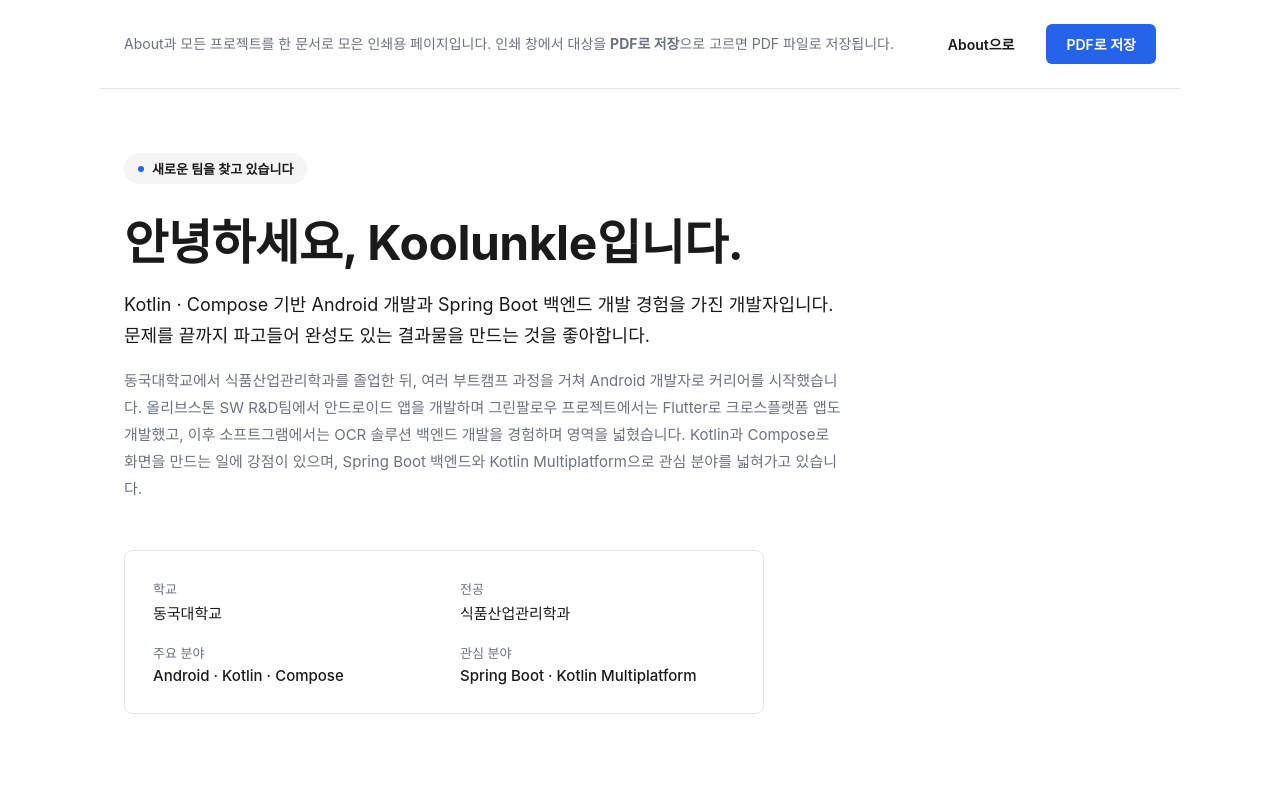
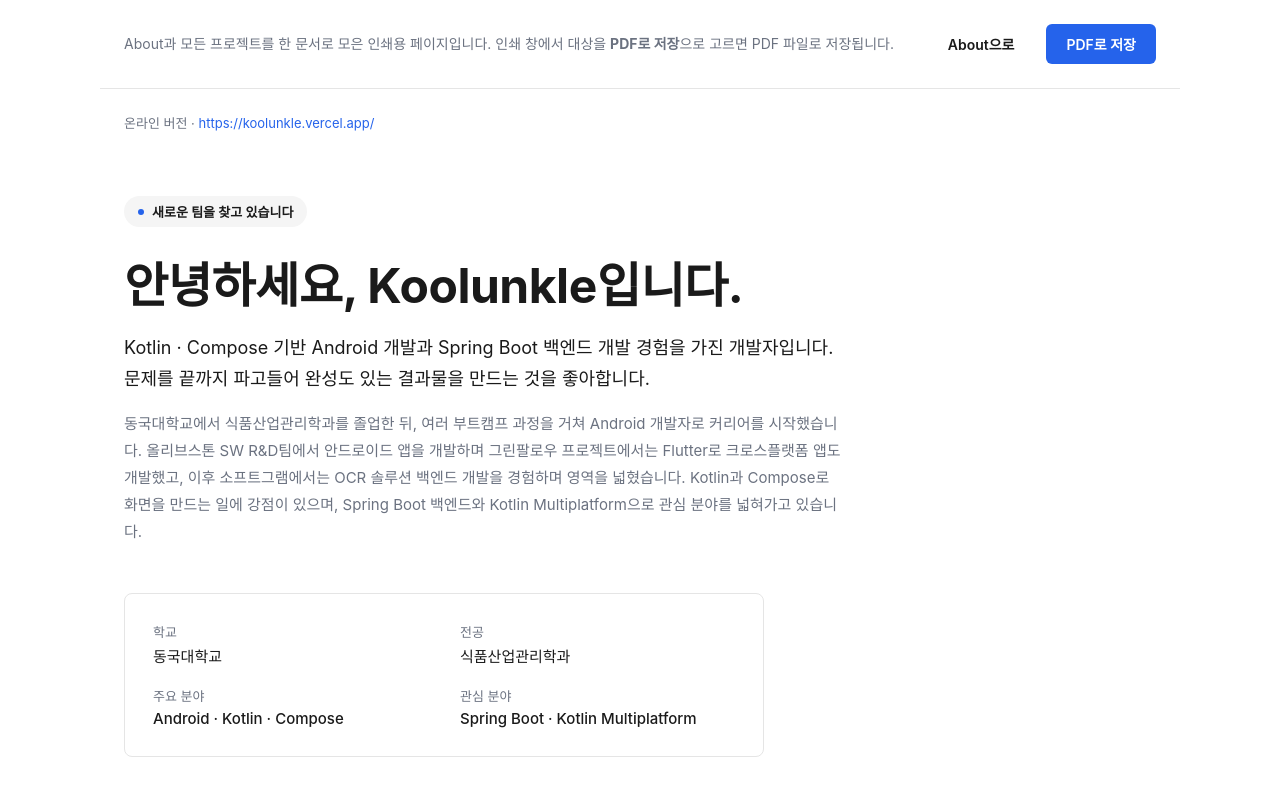
Before and after one commit to koolunkle-archive/project-hub, a plain HTML site: page print.html in a window 1280 px wide. Shown: the top 791 px of the page. Drawn offline with Linux system fonts and the light colour scheme; a web font is replaced by a local one.

Commit message:
feat: About에 포트폴리오 PDF 버튼 추가 및 PDF에 온라인 주소 표시
- About 상단 버튼에 인쇄용 페이지로 가는 '포트폴리오 PDF' 추가
- 저장한 PDF 맨 위에 대표 주소(koolunkle.vercel.app)를 표시해 최신 버전으로 찾아올 수 있게 함

```diff
--- a/about.html
+++ b/about.html
@@ -46,6 +46,7 @@
         <a class="btn btn-secondary" href="mailto:a43361904@gmail.com"
           >이메일 보내기</a
         >
+        <a class="btn btn-secondary" href="print.html">포트폴리오 PDF</a>
       </div>
 
       <dl class="about-info">
--- a/css/style.css
+++ b/css/style.css
@@ -856,6 +856,19 @@ body {
   font-family: inherit;
 }
 
+.print-source {
+  max-width: 1080px;
+  margin: 0 auto;
+  padding: 24px 24px 0;
+  font-size: 13px;
+  color: var(--color-subtext);
+}
+
+.print-source a {
+  color: var(--color-point);
+  text-decoration: none;
+}
+
 .print-loading {
   max-width: 1080px;
   margin: 0 auto;
--- a/js/print.js
+++ b/js/print.js
@@ -18,7 +18,11 @@ async function renderPrintDocument() {
     .map((data) => `<article class="print-project">${buildProjectHtml(data, { withBack: false })}</article>`)
     .join("");
 
+  // PDF에서도 최신 온라인 버전으로 찾아올 수 있도록 사이트 주소를 맨 위에 표시한다
+  // 예전 주소나 로컬에서 저장해도 대표 주소가 찍히도록 고정한다
+  const siteUrl = "https://koolunkle.vercel.app/";
   root.innerHTML = `
+    <p class="print-source">온라인 버전 · <a href="${siteUrl}">${siteUrl}</a></p>
     ${aboutHtml}
     <section class="print-projects">
       <h2 class="about-section-title print-projects-title">Projects</h2>
```
